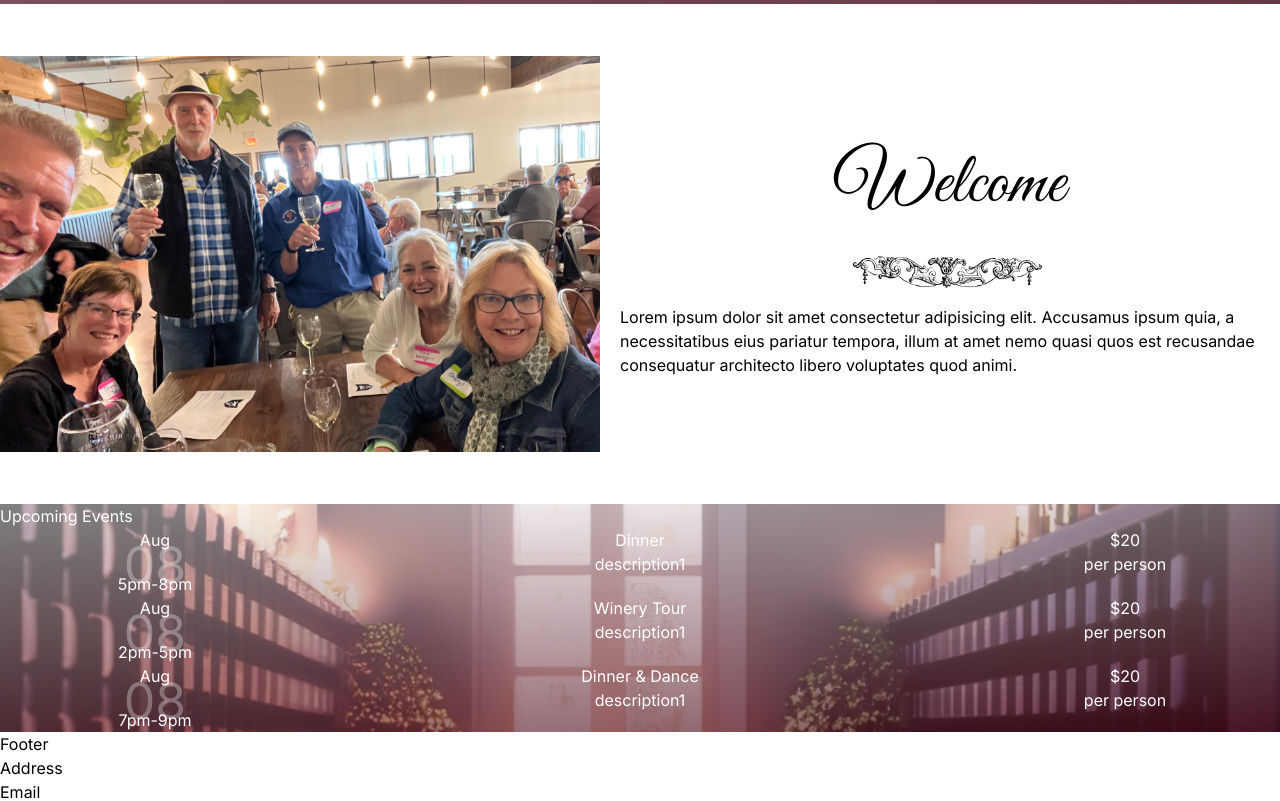
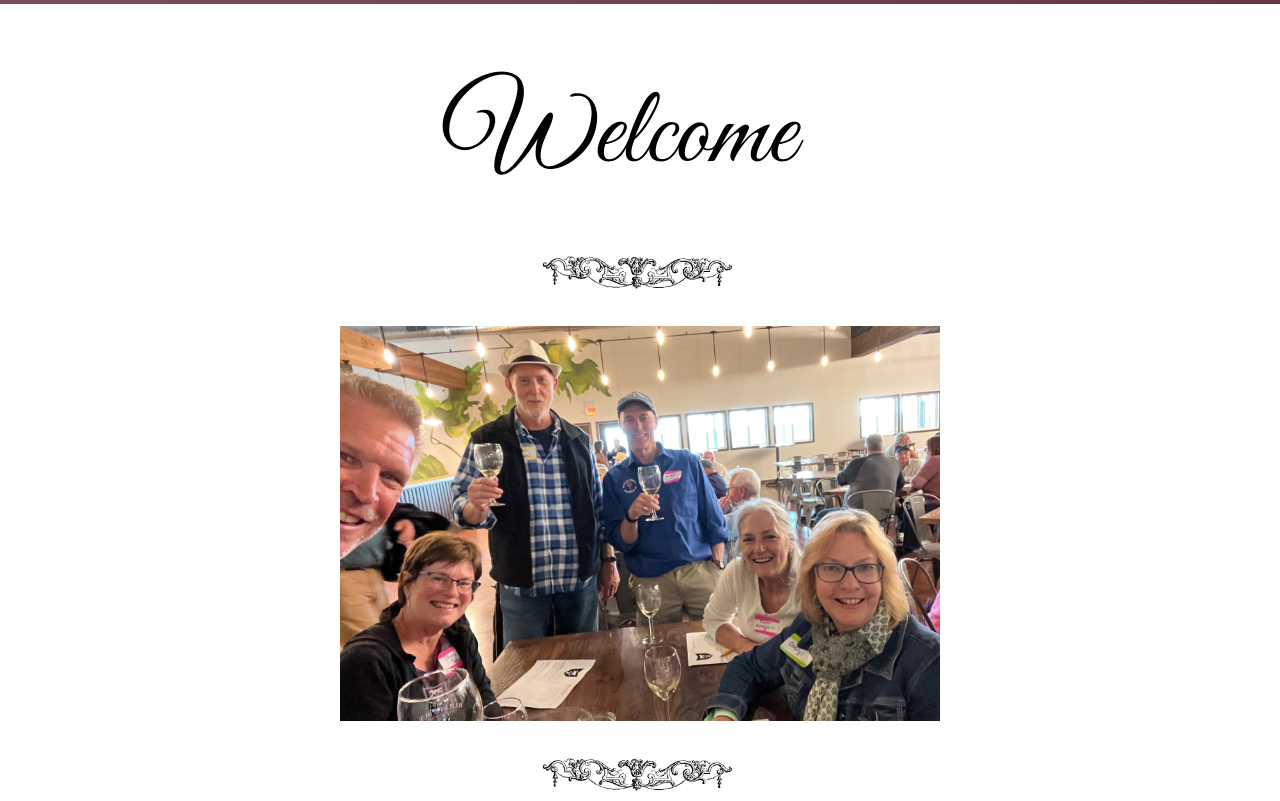
Before and after one commit to lee14k/winemakers, a Next.js app: page / in a window 1280 px wide. Shown: the part 620-1421 px from the top of the page. Built offline with nearby package versions, Linux system fonts and the light colour scheme; grey boxes are pictures that could not be loaded.

Commit message:
midsection styling and fixing routing

```diff
--- a/Components/Midsection.css
+++ b/Components/Midsection.css
@@ -2,10 +2,8 @@
   display: flex;
   justify-content: center;
   align-items: center;
-  height:500px;
-  padding-top:100px;
-  padding-bottom:100px;
-  gap:20px;
+
+  gap: 20px;
 }
 
 .midtext {
@@ -16,6 +14,21 @@
 }
 
 .welcome {
-  font-size: 72px;
+  font-size: 110px;
   margin-bottom: 0px;
+  margin-left:-40px;
 }
+
+.mid {
+  display: flex;
+  align-items: center;
+  justify-content: center;
+  flex-direction: column;
+  padding-bottom: 50px;
+  padding-top: 50px;
+  /* Optional: This will make the container take the full viewport height */
+}
+
+.midtext {
+  text-align: center;
+}
--- a/Components/Midsection.jsx
+++ b/Components/Midsection.jsx
@@ -4,21 +4,27 @@ import { greatVibes } from "@/app/fonts";
 export default function Midsection() {
   return (
     <div className="mid">
-      <Image src="/midwinepic.jpeg" height={450} width={600} className="welcomepic" />
+
       <div className="midtext">
         <h2 className={`${greatVibes.className} welcome`}>Welcome</h2>
+
+      </div>
+              <Image src="/divider.png" width={200} height={200} />
+
         <Image
-          src="/divider.png"
-          width={200}
-          height={200}
-        />
-        <p>
+        src="/midwinepic.jpeg"
+        height={450}
+        width={600}
+        className="welcomepic"
+      />
+              <Image src="/divider.png" width={200} height={200} />
+
+       <p>
           Lorem ipsum dolor sit amet consectetur adipisicing elit. Accusamus
           ipsum quia, a necessitatibus eius pariatur tempora, illum at amet nemo
           quasi quos est recusandae consequatur architecto libero voluptates
           quod animi.
         </p>
-      </div>
     </div>
   );
 }
--- /dev/null
+++ b/src/app/Contact/page.js
@@ -0,0 +1,7 @@
+export default function Contact() {
+return (
+    <div>
+        <h1>Contact</h1>
+    </div>
+)
+}
```
Also changed, not shown: Components/Navbar.jsx (+12 -10 lines), src/app/Contact Us/page.js (deleted).
